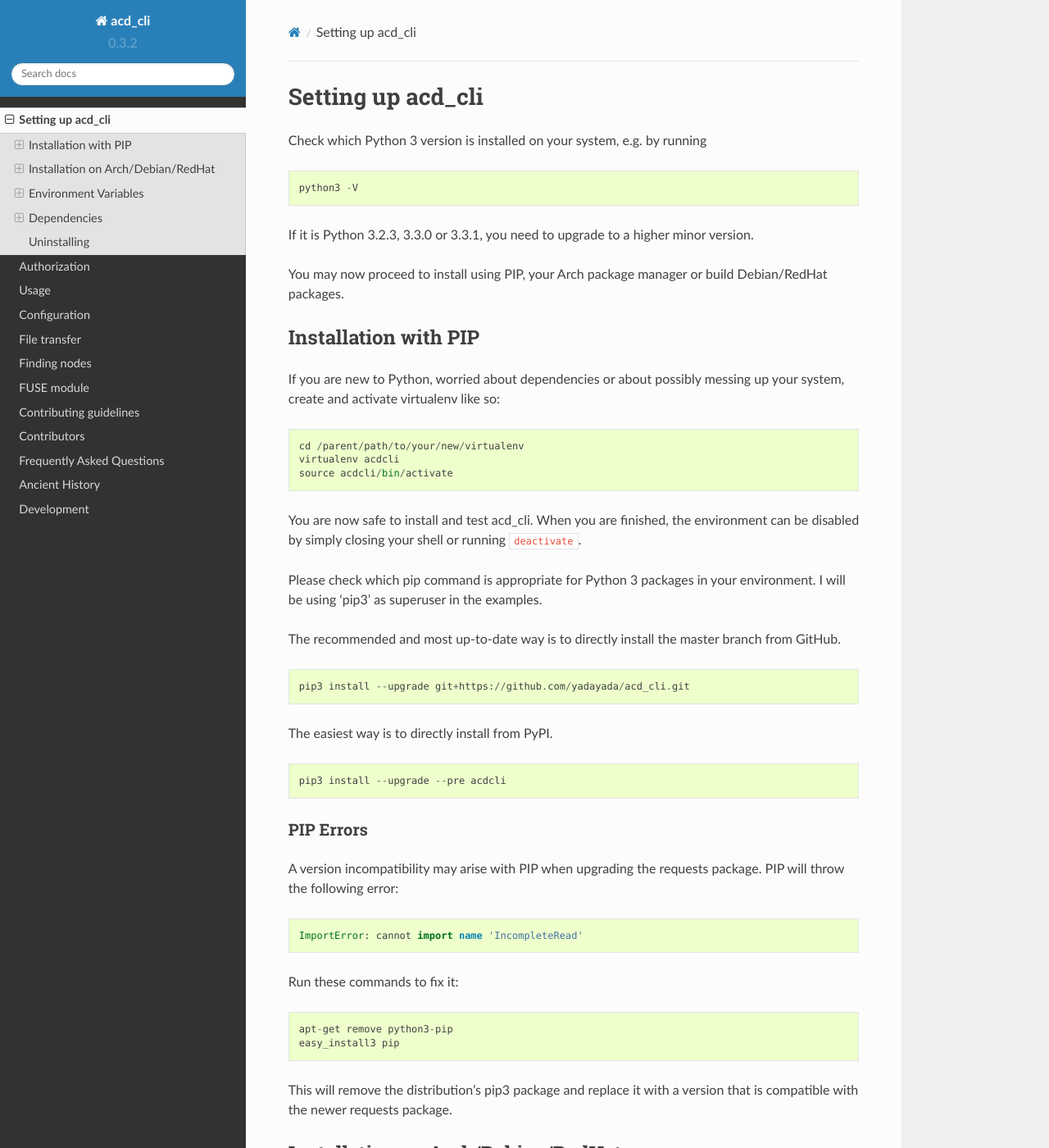
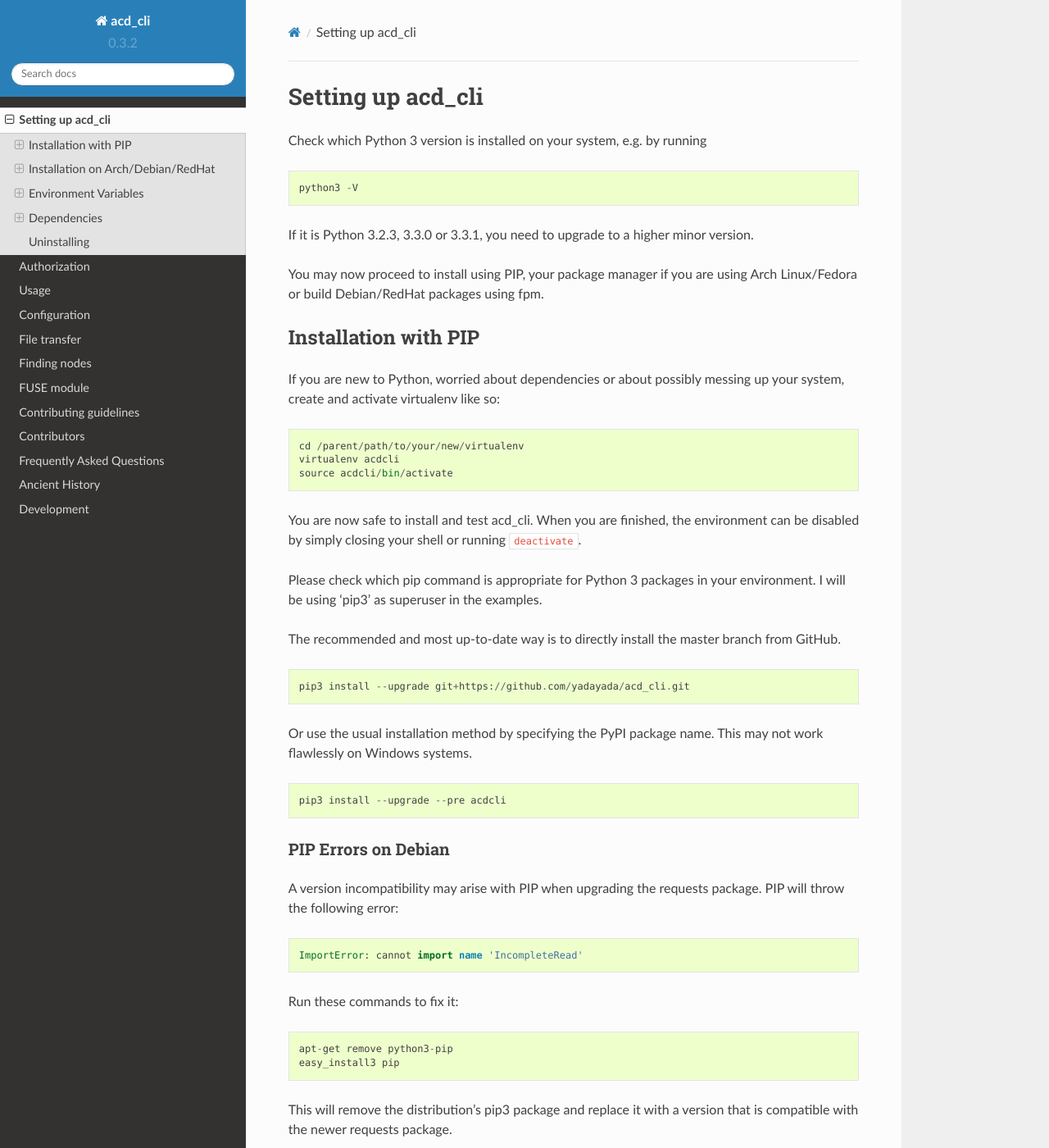
Before and after one commit to yadayada/acd_cli, a Sphinx documentation site: the page built from docs/setup.rst, in a window 1280 px wide and 1400 px high. Shown: the whole window at 82% size. Built offline with Sphinx 7.4.7 and the Read the Docs theme 2.0.0, drawn with Linux system fonts in a browser that asks for light colours; some of the changed text lies outside the part shown.

Commit message:
update setup docs
- Arch package link updated (closes #402)
- added link to Fedora package
- mention Windows setup issues (#395)

```diff
--- a/docs/setup.rst
+++ b/docs/setup.rst
@@ -8,8 +8,8 @@
 
 If it is Python 3.2.3, 3.3.0 or 3.3.1, you need to upgrade to a higher minor version.
 
-You may now proceed to install using PIP, your Arch package manager or build Debian/RedHat
-packages.
+You may now proceed to install using PIP, your package manager if you are using
+Arch Linux/Fedora or build Debian/RedHat packages using fpm.
 
 Installation with PIP
 ---------------------
@@ -33,14 +33,15 @@
 
    pip3 install --upgrade git+https://github.com/yadayada/acd_cli.git
 
-The easiest way is to directly install from PyPI.
+Or use the usual installation method by specifying the PyPI package name. This may not work
+flawlessly on Windows systems.
 ::
 
    pip3 install --upgrade --pre acdcli
 
 
-PIP Errors
-~~~~~~~~~~
+PIP Errors on Debian
+~~~~~~~~~~~~~~~~~~~~
 
 A version incompatibility may arise with PIP when upgrading the requests package.
 PIP will throw the following error:
@@ -64,9 +65,15 @@
 ~~~~~~~~~~
 
 There are two packages for Arch Linux in the AUR,
-`acd_cli-git <https://aur4.archlinux.org/packages/acd_cli-git/>`_, which is linked to the
+`acd_cli-git <https://aur.archlinux.org/packages/acd_cli-git/>`_, which is linked to the
 master branch of the GitHub repository, and
 `acd_cli <https://aur.archlinux.org/packages/acd_cli/>`_, which is linked to the PyPI release.
+
+Fedora
+~~~~~~
+
+An official `rpm package <https://admin.fedoraproject.org/pkgdb/package/rpms/acd_cli/>`_ exists
+that may be installed.
 
 Building deb/rpm packages
 ~~~~~~~~~~~~~~~~~~~~~~~~~
```
